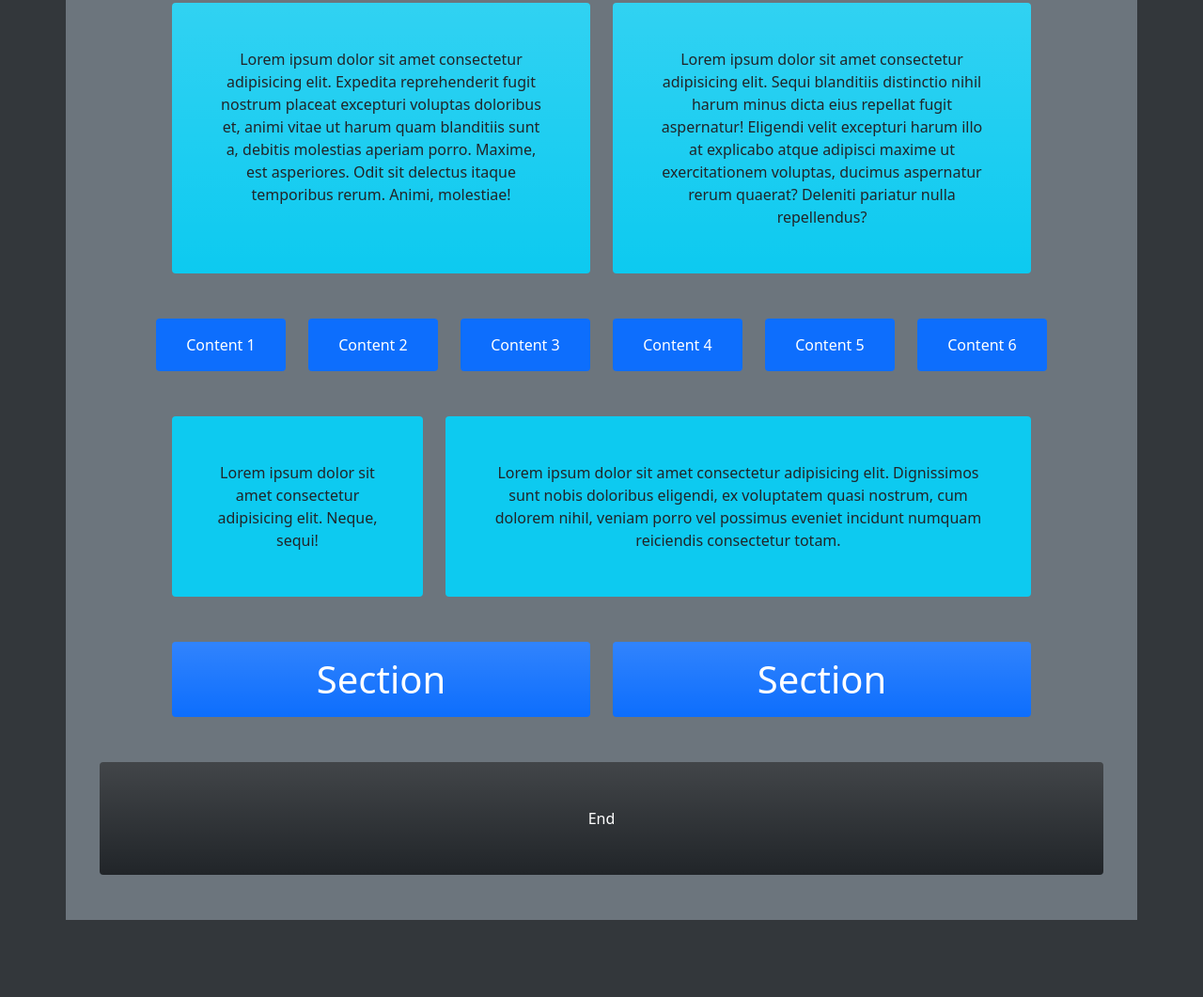
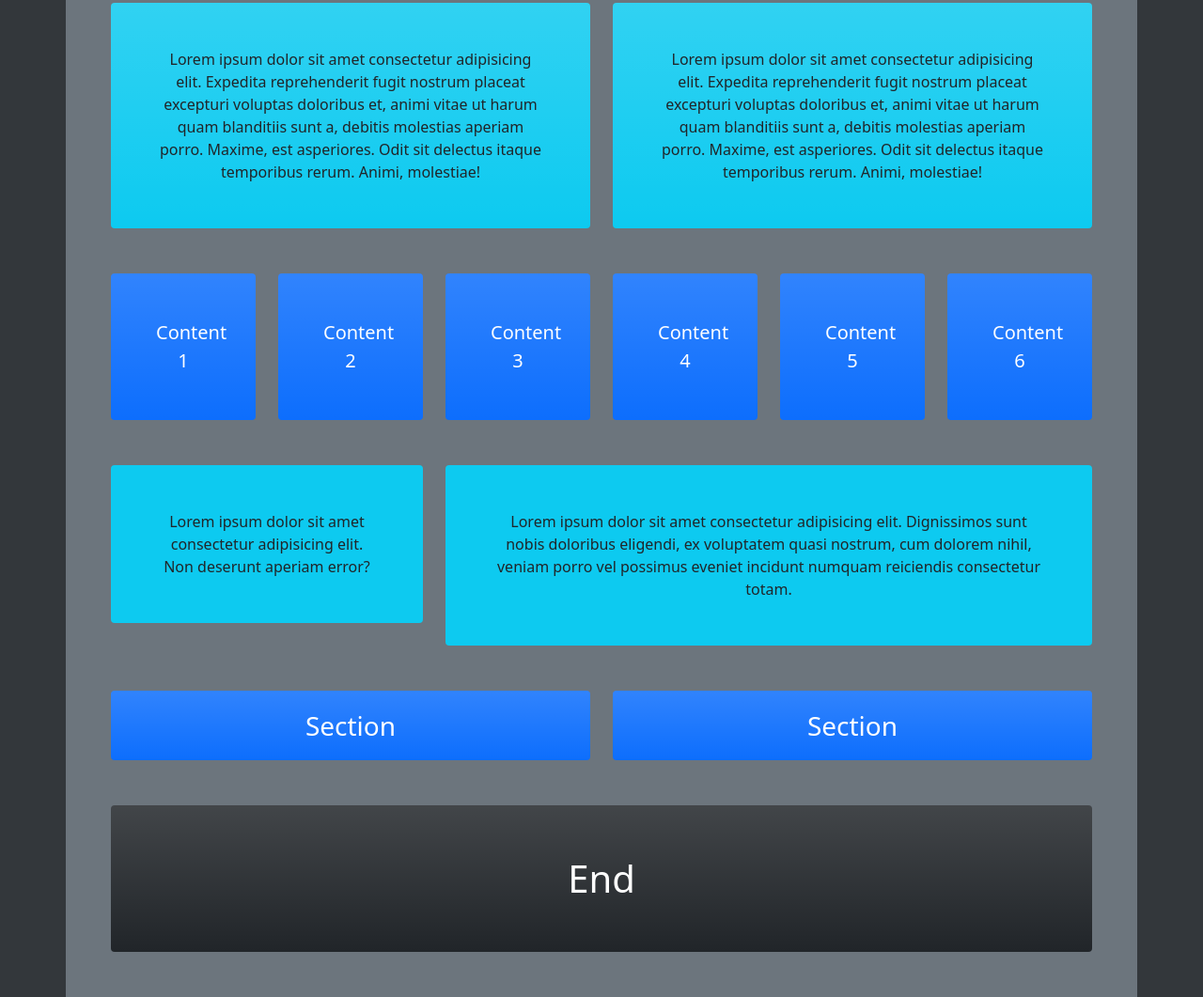
Before and after one commit to AyaNagasaka/Bootstrap-Act1, a plain HTML site: page index.html in a window 1280 px wide. Shown: the part 245-1306 px from the top of the page at 94% size. Before the commit the page ends 1224 px from the top, so only its background shows below. Drawn offline with nearby package versions, Linux system fonts and the light colour scheme.

Commit message:
Update index.html

```diff
--- a/index.html
+++ b/index.html
@@ -24,51 +24,69 @@
         <h1 class="display-1">Container-Fluid</h1>
     </div>
     <div class="container bg-secondary p-5">
-        <div class="row gap-4 justify-content-center">
-            <div class="col-sm-12 col-lg-5 bg-info bg-gradient p-5 rounded">Lorem ipsum dolor sit amet consectetur adipisicing elit. Expedita reprehenderit fugit nostrum placeat excepturi voluptas doloribus et, animi vitae ut harum quam blanditiis sunt a, debitis molestias aperiam porro. Maxime, est asperiores. Odit sit delectus itaque temporibus rerum. Animi, molestiae!</div>
-            <div class="col-sm-12 col-lg-5 bg-info bg-gradient p-5 rounded">Lorem ipsum dolor sit amet consectetur adipisicing elit. Sequi blanditiis distinctio nihil harum minus dicta eius repellat fugit aspernatur! Eligendi velit excepturi harum illo at explicabo atque adipisci maxime ut exercitationem voluptas, ducimus aspernatur rerum quaerat? Deleniti pariatur nulla repellendus?</div>
+        <div class="row gy-2">
+            <div class="col-sm-12 col-lg-6">
+                <div class="bg-info bg-gradient rounded p-5">Lorem ipsum dolor sit amet consectetur adipisicing elit. Expedita reprehenderit fugit nostrum placeat excepturi voluptas doloribus et, animi vitae ut harum quam blanditiis sunt a, debitis molestias aperiam porro. Maxime, est asperiores. Odit sit delectus itaque temporibus rerum. Animi, molestiae!</div>
+            </div>
+            <div class="col-sm-12 col-lg-6">
+                <div class="bg-info bg-gradient rounded p-5">Lorem ipsum dolor sit amet consectetur adipisicing elit. Expedita reprehenderit fugit nostrum placeat excepturi voluptas doloribus et, animi vitae ut harum quam blanditiis sunt a, debitis molestias aperiam porro. Maxime, est asperiores. Odit sit delectus itaque temporibus rerum. Animi, molestiae!</div>
+            </div>
+        </div>
+
+        <div class="row py-5 gy-2">
+            <div class="col-sm-12 col-md-6 col-lg-4 col-xl-2">
+                <div class="p-5 bg-primary bg-gradient rounded fs-5">Content 1</div>
+            </div>
+            <div class="col-sm-12 col-md-6 col-lg-4 col-xl-2">
+                <div class="p-5 bg-primary bg-gradient rounded fs-5">Content 2</div>
+            </div>
+            <div class="col-sm-12 col-md-6 col-lg-4 col-xl-2">
+                <div class="p-5 bg-primary bg-gradient rounded fs-5">Content 3</div>
+            </div>
+            <div class="col-sm-12 col-md-6 col-lg-4 col-xl-2">
+                <div class="p-5 bg-primary bg-gradient rounded fs-5">Content 4</div>
+            </div>
+            <div class="col-sm-12 col-md-6 col-lg-4 col-xl-2">
+                <div class="p-5 bg-primary bg-gradient rounded fs-5">Content 5</div>
+            </div>
+            <div class="col-sm-12 col-md-6 col-lg-4 col-xl-2">
+                <div class="p-5 bg-primary bg-gradient rounded fs-5">Content 6</div>
+            </div>
         </div>
 
 
-        <div class="container p-5 ">
-            <div class="row gy-2">
-                <div class="col-sm-12 col-md-6 col-lg-4 col-xl-2">
-                    <div class="p-3 bg-primary rounded">Content 1</div>
+        <div class="row gy-2">
+            <div class="col-sm-12 col-lg-4">
+                <div class="bg-info p-5 rounded">
+                    Lorem ipsum dolor sit amet consectetur adipisicing elit. Non deserunt aperiam error?
                 </div>
-                <div class="col-sm-12 col-md-6 col-lg-4 col-xl-2">
-                    <div class="p-3 bg-primary rounded">Content 2</div>
-                </div>
-                <div class="col-sm-12 col-md-6 col-lg-4 col-xl-2">
-                    <div class="p-3 bg-primary rounded">Content 3</div>
-                </div>
-                <div class="col-sm-12 col-md-6 col-lg-4 col-xl-2">
-                    <div class="p-3 bg-primary rounded">Content 4</div>
-                </div>
-                <div class="col-sm-12 col-md-6 col-lg-4 col-xl-2">
-                    <div class="p-3 bg-primary rounded">Content 5</div>
-                </div>
-                <div class="col-sm-12 col-md-6 col-lg-4 col-xl-2">
-                    <div class="p-3 bg-primary rounded">Content 6</div>
+            </div>
+            <div class="col-sm-12 col-lg-8">
+                <div class="bg-info p-5 rounded">
+                    Lorem ipsum dolor sit amet consectetur adipisicing elit. Dignissimos sunt nobis doloribus eligendi, ex voluptatem quasi nostrum, cum dolorem nihil, veniam porro vel possimus eveniet incidunt numquam reiciendis consectetur totam.
                 </div>
             </div>
         </div>
 
-        <div class="row gap-4 justify-content-center">
-            <div class="col-sm-12 col-lg-3 bg-info p-5 rounded">
-                Lorem ipsum dolor sit amet consectetur adipisicing elit. Neque, sequi!
+        <div class="row gy-2 py-5">
+            <div class="col-sm-12 col-lg-6">
+                <div class="bg-primary bg-gradient fs-3 p-3 rounded">
+                    Section
+                </div>
             </div>
-            <div class="col-sm-12 col-lg-7 bg-info p-5 rounded">
-                Lorem ipsum dolor sit amet consectetur adipisicing elit. Dignissimos sunt nobis doloribus eligendi, ex voluptatem quasi nostrum, cum dolorem nihil, veniam porro vel possimus eveniet incidunt numquam reiciendis consectetur totam.
+            <div class="col-sm-12 col-lg-6">
+                <div class="bg-primary bg-gradient fs-3 p-3 rounded">
+                    Section
+                </div>
             </div>
         </div>
 
-        <div class="row py-5 gap-4 justify-content-center">
-            <div class="col-sm-12 col-lg-5 p-3 bg-primary bg-gradient display-6 rounded">Section</div>
-            <div class="col-sm-12 col-lg-5 p-3 bg-primary bg-gradient display-6 rounded">Section</div>
-        </div>
-
         <div class="row">
-            <div class="col bg-dark bg-gradient p-5 text-white rounded">End</div>
+            <div class="col">
+                <div class="bg-dark bg-gradient p-5 text-white rounded fs-1">
+                    End
+                </div>
+            </div>
         </div>
     </div>
 </body>
```
